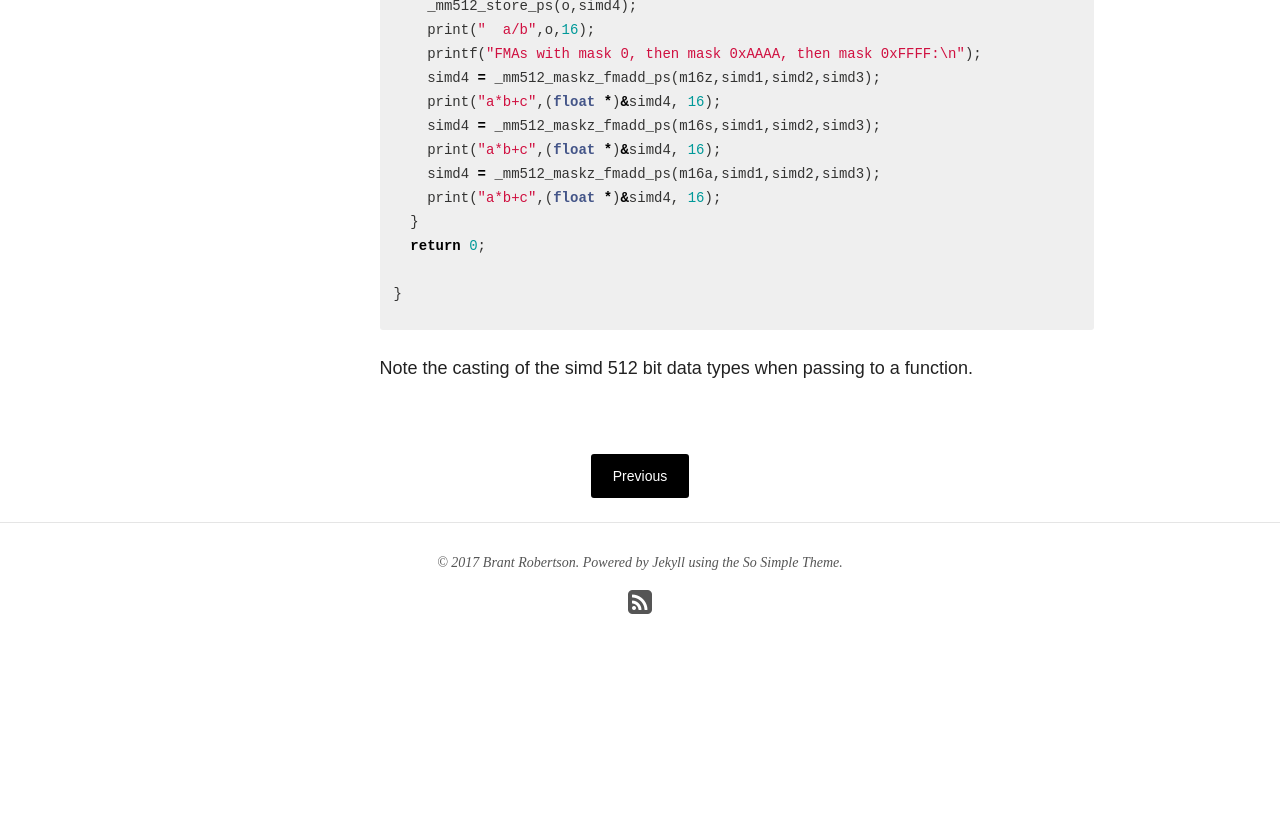
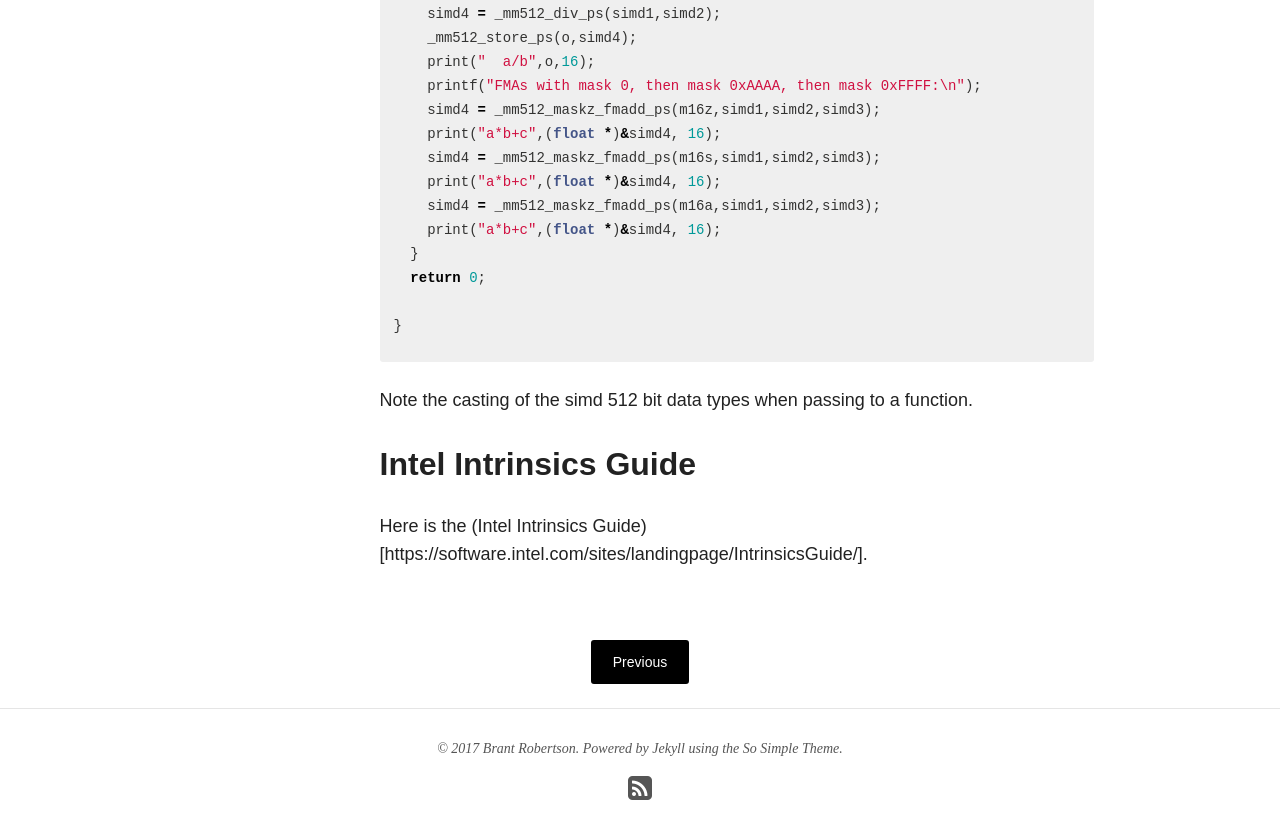
Before and after one commit to brantr/brantr.github.io, a Jekyll site: the page built from _posts/blog/2017-09-27-knights-landing.md, in a window 1280 px wide and 900 px high, scrolled down 10429 px. Shown: the top 839 px of the window. Built offline with Jekyll 4.4.1, drawn with Linux system fonts in a browser that asks for light colours; nearby versions of some CDN libraries; before the commit the page ends 11143 px from its top, so only the background shows below that; some of the changed text lies outside the part shown.

Commit message:
Link to intel intrinsics guide.

```diff
--- a/_posts/blog/2017-09-27-knights-landing.md
+++ b/_posts/blog/2017-09-27-knights-landing.md
@@ -300,3 +300,7 @@ int main(int argc, char *argv[])
 {% endhighlight %}
 
 Note the casting of the simd 512 bit data types when passing to a function.
+
+## Intel Intrinsics Guide
+
+Here is the (Intel Intrinsics Guide)[https://software.intel.com/sites/landingpage/IntrinsicsGuide/].
```
